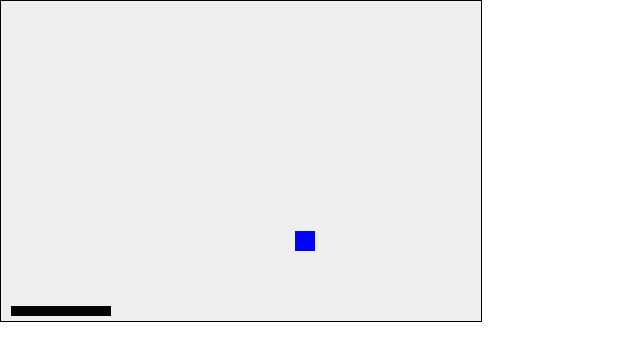
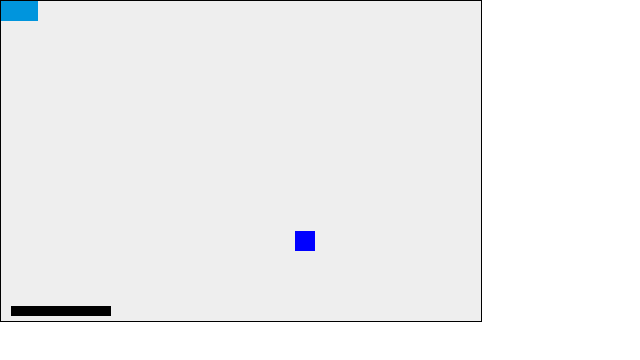
Before and after one commit to BigRigStig/Brick-Breaker, a plain HTML site: page index.html in a window 1280 px wide. Shown: the full height of the page, 0-640 px from the left. Drawn offline with Linux system fonts and the light colour scheme.

Commit message:
Add files via upload
Added bricks to the game

```diff
--- a/index.html
+++ b/index.html
@@ -46,7 +46,7 @@
                 startingPos = false;
             };
 
-
+            drawBricks();
             paddleMove();
         };
 
@@ -143,12 +143,57 @@
             };
 
             if (paddleX > c.width - paddleSizeX) {
-                paddleX =  paddleX - 6;
+                paddleX = paddleX - 6;
             };
             if (paddleX < 0) {
-                paddleX =  paddleX + 6;
+                paddleX = paddleX + 6;
             };
         };
+
+        //Brick
+
+        var brickRows = 3;
+        var brickColumns = 5;
+        var brickWidth = 37;
+        var brickHeight = 20;
+        var brickPadding = 10;
+        var brickOffset = 30;
+        var brickCount = 0;
+
+        var bricks = [];
+        for (var c = 0; c < brickColumns; c++) {
+            bricks[c] = [];
+            for (var r = 0; r < brickRows; r++) {
+                bricks[c][r] = {
+                    x: 0,
+                    y: 0
+                };
+            }
+        }
+
+        /*       function brickObjects(){
+                   brickCount++;
+                   var BrickXpos = brickWidth * brickCount;
+                   var brickYpos = 0
+                   if(brickCount > brickColoumns){
+                      brickCount = 0;
+                      }
+               }
+               */
+
+        function drawBricks() {
+            for (var c = 0; c < brickColumns; c++) {
+                for (var r = 0; r < brickRows; r++) {
+                    bricks[c][r].x = 0;
+                    bricks[c][r].y = 0;
+                    ctx.beginPath();
+                    ctx.rect(0, 0, brickWidth, brickHeight);
+                    ctx.fillStyle = "#0095DD";
+                    ctx.fill();
+                    ctx.closePath();
+                }
+            }
+        }
 
     </script>
 </body>
```
